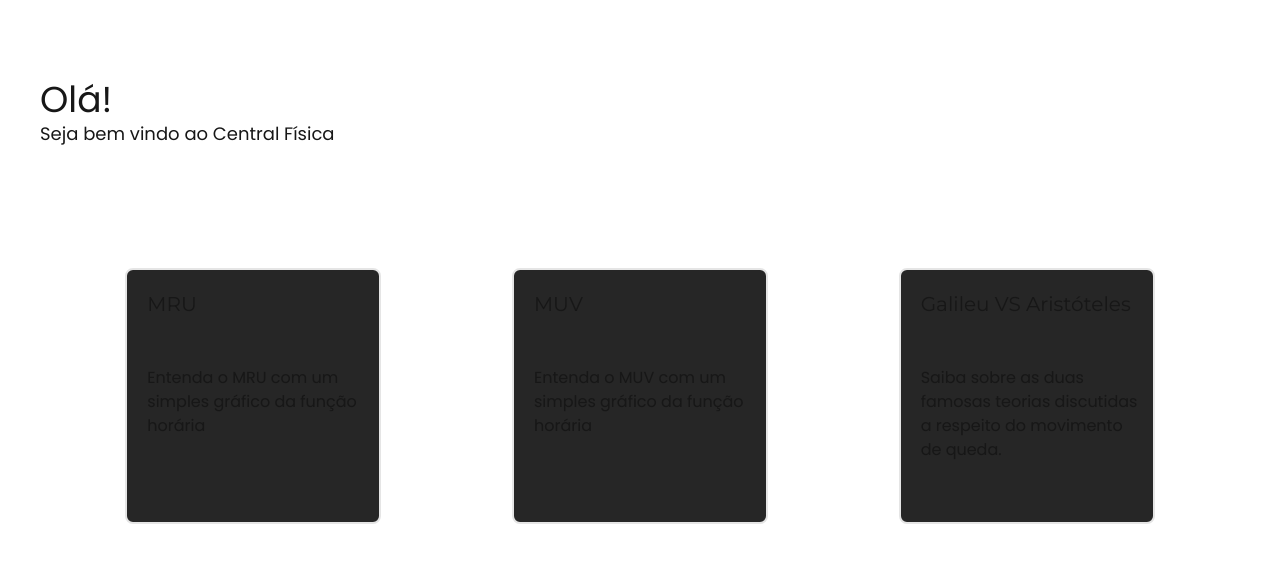
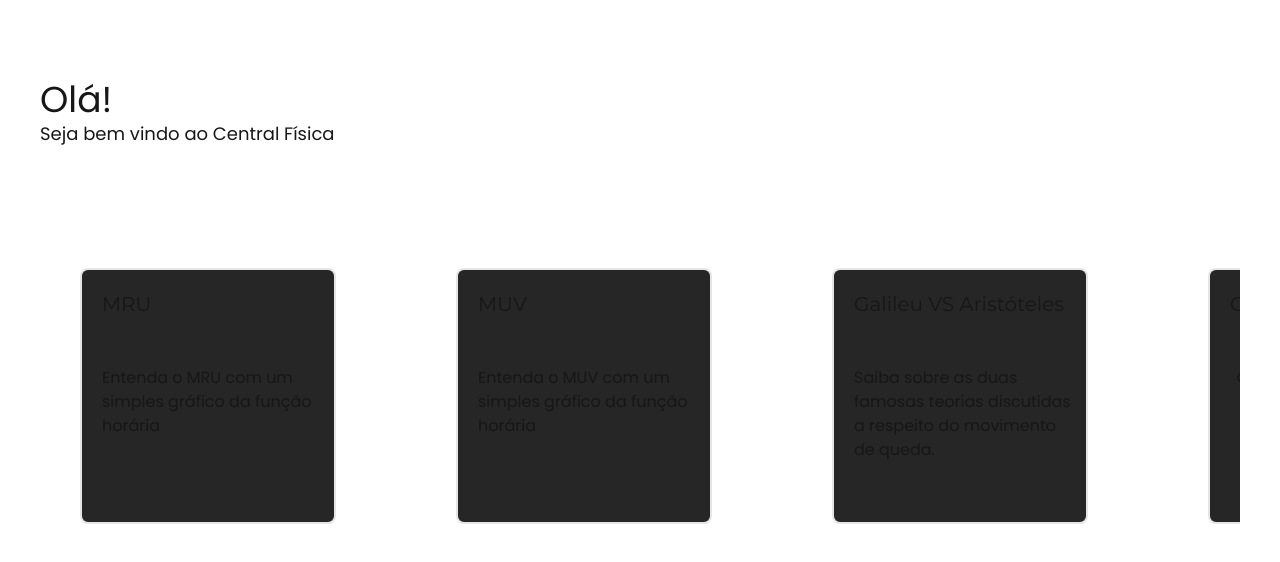
Before and after one commit to JoaoPauloQC/Cinematic, a Next.js app: page / in a window 1280 px wide. Shown: the top 562 px of the page. Built offline with nearby package versions, Linux system fonts and the light colour scheme.

Commit message:
feat: Geocentrism developmentand style changes

```diff
--- a/css/main.css
+++ b/css/main.css
@@ -159,8 +159,27 @@
   border: 2px solid wheat;
 }
 
+.geocentrism__Canva {
+  width: 1200px;
+  height: 1200px;
+}
+
 .movements__card {
   transition: 0.5s ease-out;
 }
 
+.movements__card__area {
+  width: max-content;
+  overflow-y: hidden;
+}
+.movements__card__container::-webkit-scrollbar {
+  height: 3px;
+}
+.movements__card__container::-webkit-scrollbar-thumb {
+  background-color: rgb(54, 54, 54);
+}
+.movements__card__container::-webkit-scrollbar-track {
+  background-color: transparent;
+}
+
 /*# sourceMappingURL=main.css.map */
--- a/sass/components/cards.scss
+++ b/sass/components/cards.scss
@@ -0,0 +1,20 @@
+.movements{
+    &__card{
+        &__area{
+            width: max-content;
+            overflow-y: hidden;
+        }
+        &__container{
+            &::-webkit-scrollbar{
+                height: 3px;
+            }
+
+            &::-webkit-scrollbar-thumb{
+                background-color: rgb(54, 54, 54);
+            }
+            &::-webkit-scrollbar-track{
+                background-color: transparent;
+            }
+        }
+    }
+}
--- a/sass/main.scss
+++ b/sass/main.scss
@@ -5,4 +5,6 @@
 @use "GalileuAndAristoles/galileu.scss";
 @use "GalileuAndAristoles/aristoteles.scss";
 @use "GalileuAndAristoles/galileuandaristoteles.scss";
-@use "home/home.scss"
+@use "Geocentrism/geocentrism.scss";
+@use "home/home.scss";
+@use "components/cards.scss"
--- a/src/Components/HomeContent.tsx
+++ b/src/Components/HomeContent.tsx
@@ -10,8 +10,8 @@ export default function HomeContent (){
             </div>
 
 
-
-            <div className="movements__card__area flex w-full gap-10 pt-30 p-10 overflow-y-auto justify-around max-md:flex-col">
+            <div className="w-full overflow-y-hidden overflow-x-scroll scroll-smooth movements__card__container">
+            <div className="movements__card__area flex  gap-30 pt-30 p-10 overflow-y-auto  max-md:flex-col max-md:items-center">
 
 
                 {allsections.map(s=>(
@@ -22,6 +22,7 @@ export default function HomeContent (){
                 ))}
 
             </div>
+            </div>
 
         </div>
     )
--- a/src/data.ts
+++ b/src/data.ts
@@ -22,7 +22,14 @@ const GalileuVSAristoteles : Sections = {
     description: "Saiba sobre as duas famosas teorias discutidas a respeito do movimento de queda."
 }
 
+const Geocentrism : Sections = {
+    name: "Geocentrismo",
+    path: "/Geocentrism",
+    description: "O que foi o geocentrismo?",
+}
+
 export const allsections: Sections[] = []
 allsections.push(MRU)
 allsections.push(MUV)
 allsections.push(GalileuVSAristoteles)
+allsections.push(Geocentrism)
```
Also changed, not shown: package.json (+8 -4 lines), 2 other files (tests, documents, lock files or other folders).
